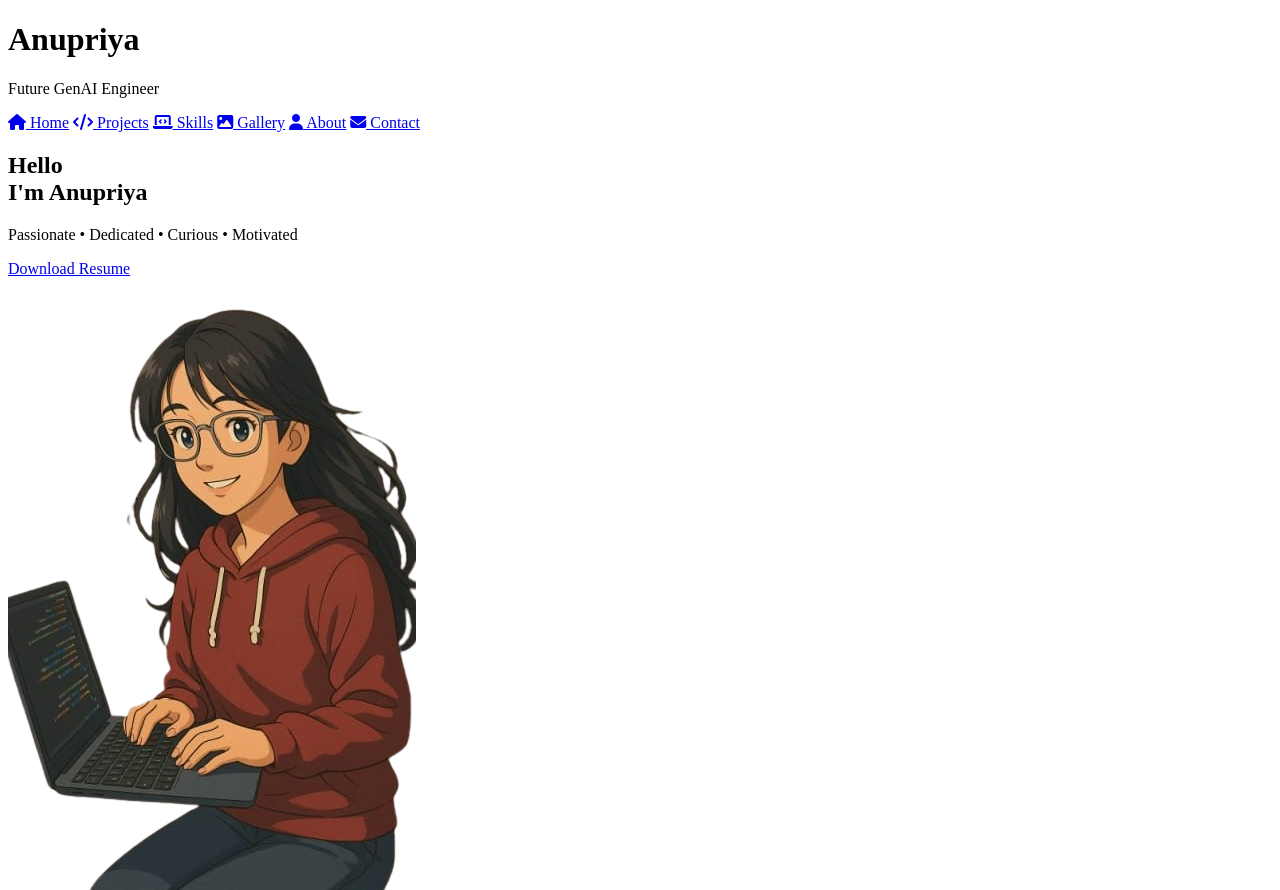
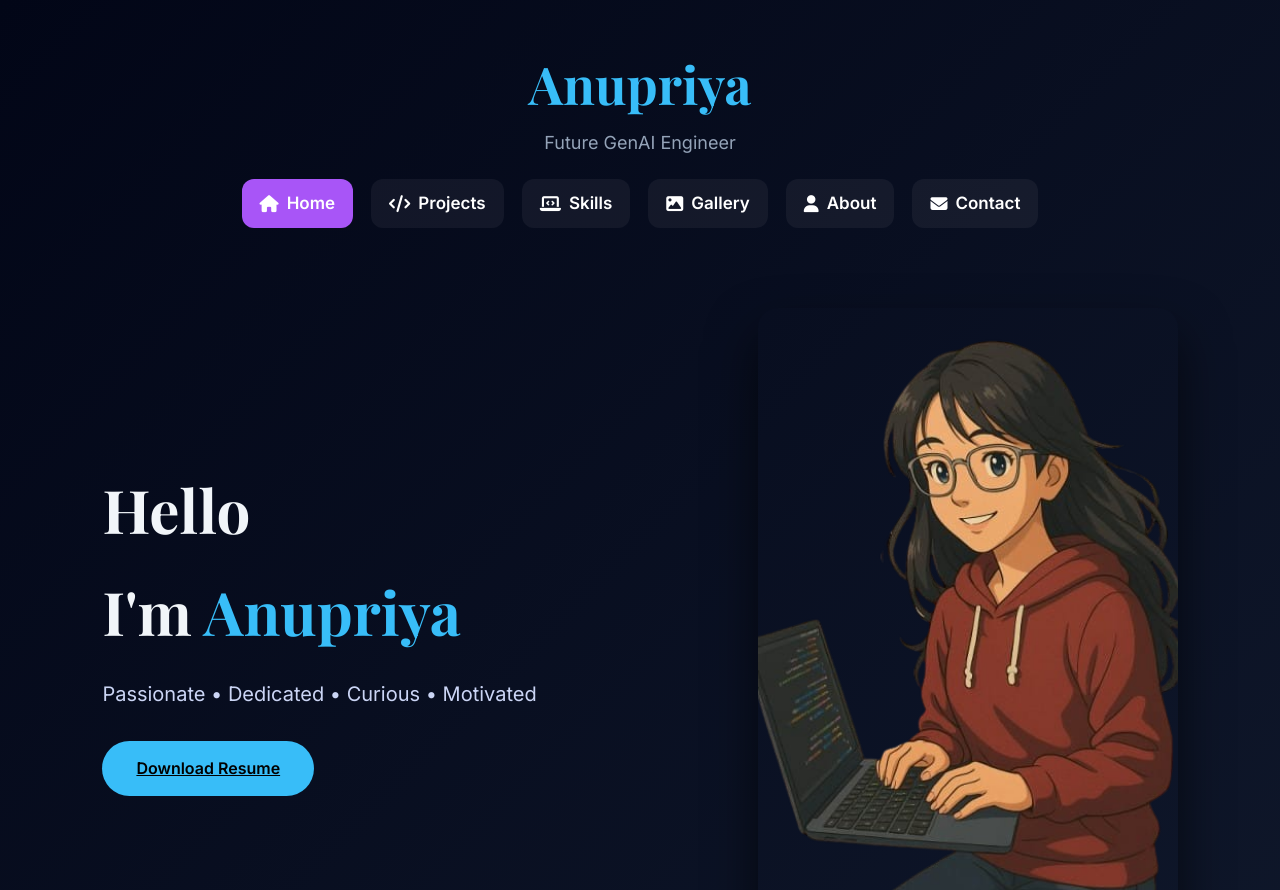
Before and after one commit to Code-dose/Portfoli, a plain HTML site: page index.html in a window 1280 px wide. Shown: the top 890 px of the page. Drawn offline with nearby package versions, Linux system fonts and the light colour scheme.

Commit message:
Update style.css

```diff
--- a/style.css
+++ b/style.css
@@ -1,43 +1,140 @@
-<!DOCTYPE html>
-<html lang="en">
-<head>
-  <meta charset="UTF-8" />
-  <meta name="viewport" content="width=device-width, initial-scale=1.0" />
-  <title>Anupriya | Home</title>
+@import url('https://fonts.googleapis.com/css2?family=Playfair+Display:wght@600;700&family=Inter:wght@400;500;600&display=swap');
 
-  <link rel="stylesheet" href="style.css">
-  <link rel="stylesheet"
-    href="https://cdnjs.cloudflare.com/ajax/libs/font-awesome/6.4.0/css/all.min.css">
-</head>
+:root{
+  --primary:#38bdf8;
+  --secondary:#a855f7;
+  --bg-dark:#020617;
+  --bg-card:#0f172a;
+  --text:#f1f5f9;
+  --muted:#94a3b8;
+}
 
-<body>
+*{
+  margin:0;
+  padding:0;
+  box-sizing:border-box;
+}
 
-<header>
-  <h1 class="site-name">Anupriya</h1>
-  <p class="tagline">Future GenAI Engineer</p>
+body{
+  font-family:'Inter', sans-serif;
+  background:linear-gradient(135deg,#020617,#0f172a);
+  color:var(--text);
+  text-align:center;
+  line-height:1.7;
+}
 
-  <nav>
-    <a href="index.html" class="active"><i class="fas fa-house"></i> Home</a>
-    <a href="projects.html"><i class="fas fa-code"></i> Projects</a>
-    <a href="skills.html"><i class="fas fa-laptop-code"></i> Skills</a>
-    <a href="gallery.html"><i class="fas fa-image"></i> Gallery</a>
-    <a href="about.html"><i class="fas fa-user"></i> About</a>
-    <a href="contact.html"><i class="fas fa-envelope"></i> Contact</a>
-  </nav>
-</header>
+/* ================= HEADER ================= */
+header{
+  padding:40px 0 20px;
+}
 
-<!-- HERO -->
-<section class="hero">
-  <div class="hero-text">
-    <h1>Hello <br> I'm <span>Anupriya</span></h1>
-    <p>Passionate • Dedicated • Curious • Motivated</p>
-    <a href="AResume.pdf" class="btn">Download Resume</a>
-  </div>
+.site-name{
+  font-family:'Playfair Display', serif;
+  font-size:52px;
+  color:var(--primary);
+}
 
-  <div class="hero-img">
-    <img src="hero.png" alt="Profile Image">
-  </div>
-</section>
+.tagline{
+  font-size:18px;
+  color:var(--muted);
+  margin-bottom:20px;
+}
 
-</body>
-</html>
+/* ================= NAVBAR ================= */
+nav{
+  display:flex;
+  justify-content:center;
+  flex-wrap:wrap;
+  gap:18px;
+}
+
+nav a{
+  color:#ffffff;
+  font-size:17px;
+  font-weight:600;
+  padding:10px 18px;
+  border-radius:12px;
+  text-decoration:none;
+  display:flex;
+  align-items:center;
+  gap:8px;
+  transition:all 0.3s ease;
+  background:rgba(255,255,255,0.05);
+}
+
+nav a:hover{
+  background:var(--primary);
+  color:#000;
+  transform:translateY(-2px);
+}
+
+/* Active page (Home visible & bright) */
+nav a.active{
+  background:var(--secondary);
+  color:#fff;
+}
+
+/* ================= HERO ================= */
+.hero{
+  min-height:80vh;
+  display:flex;
+  align-items:center;
+  justify-content:space-between;
+  padding:60px 8%;
+}
+
+.hero-text{
+  text-align:left;
+}
+
+.hero-text h1{
+  font-family:'Playfair Display', serif;
+  font-size:60px;
+}
+
+.hero-text h1 span{
+  color:var(--primary);
+}
+
+.hero-text p{
+  font-size:20px;
+  color:#cbd5f5;
+  margin-top:15px;
+}
+
+.btn{
+  display:inline-block;
+  margin-top:30px;
+  padding:14px 34px;
+  border-radius:30px;
+  background:var(--primary);
+  color:#000;
+  font-weight:600;
+  transition:0.3s;
+}
+
+.btn:hover{
+  background:#0ea5e9;
+  transform:translateY(-4px);
+}
+
+.hero-img img{
+  width:420px;
+  border-radius:20px;
+  box-shadow:0 25px 50px rgba(0,0,0,0.6);
+}
+
+/* ================= RESPONSIVE ================= */
+@media(max-width:768px){
+  .hero{
+    flex-direction:column;
+    text-align:center;
+  }
+
+  .hero-text{
+    text-align:center;
+  }
+
+  .hero-text h1{
+    font-size:42px;
+  }
```
